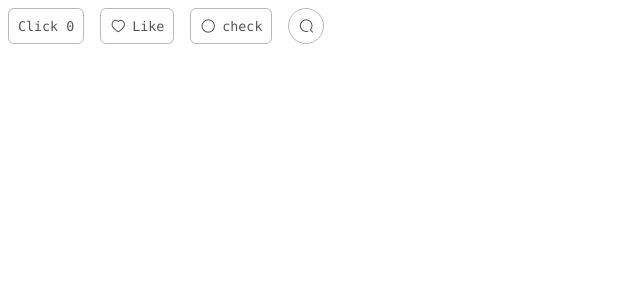
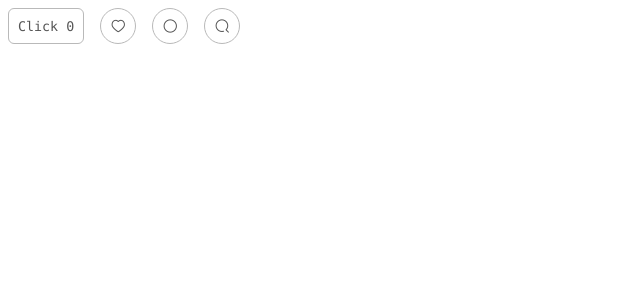
Before and after one commit to Nathan3303/nicelayout.vue, a Vue app: page / in a window 1280 px wide. Shown: the top 300 px of the page, without its empty margins (0-640 px from the left). Built offline with nearby package versions, Linux system fonts and the light colour scheme.

Commit message:
Add Feature: Allow specifying an array as value of prop theme

```diff
--- a/src/App.vue
+++ b/src/App.vue
@@ -2,14 +2,14 @@
     <div id="app">
         <nl-button @clicked="buttinClicked"> Click {{ num }} </nl-button>
         <nl-button
-            :theme="isLiked ? 'liked' : ''"
+            :theme="[isLiked ? 'liked' : '', 'icon-only']"
             :icon="isLiked ? `icon-heart-fill` : `icon-heart`"
             :loading="LikeButtonLoadingState"
             @clicked="LikeButtonClicked">
             {{ isLiked ? "Unlike" : "Like" }}
         </nl-button>
         <nl-button
-            :theme="[() => (isChecked ? 'checked' : ''), 'icon-only']"
+            :theme="[isChecked ? 'checked' : '', 'icon-only']"
             :icon="isChecked ? `icon-checked-fill` : `icon-unchecked`"
             :loading="checkButtonLoadingState"
             @clicked="checkButtonClicked">
--- a/src/components/NlButton.vue
+++ b/src/components/NlButton.vue
@@ -11,7 +11,7 @@
 <script setup>
 import { ref, computed, watch } from "vue";
 import { validateWidthAndHeight, validateShape } from "./validators";
-import { parseWidthAndHeight } from "./parsers";
+import { parseWidthAndHeight, parseTheme } from "./parsers";
 
 /**
  * Define options
@@ -25,7 +25,7 @@ const props = defineProps({
     /**
      * @description Theme of button
      */
-    theme: String,
+    theme: [Array, String],
     /**
      * @description Shape of button
      */
@@ -104,8 +104,8 @@ const widthStyle = computed(() => parseWidthAndHeight(props.width));
 const heightStyle = computed(() => parseWidthAndHeight(props.height));
 const NlButtonClasses = computed(() => {
     let classArray = [];
-    if (props.theme) classArray.push("nl-button--" + props.theme);
-    if (props.shape) classArray.push("nl-button--" + props.shape);
+    classArray = [...parseTheme(props.theme, "nl-button")];
+    classArray.push("nl-button--" + props.shape);
     if (props.disabled) classArray.push("nl-button--disabled");
     return classArray;
 });
--- a/src/components/parsers.js
+++ b/src/components/parsers.js
@@ -30,16 +30,10 @@ export function parseWidthAndHeight(value, isGetRaw = false) {
  */
 export function parseTheme(value, prefix) {
     let parseResult = [];
-    if (isString(value)) {
-        parseResult = prefix + "--" + value;
+    if (isString(value) && value !== "") {
+        parseResult.push(prefix + "--" + value);
     } else if (isArray(value)) {
-        value.forEach((item) => {
-            if (item instanceof Function) {
-                parseResult.push(prefix + "--" + item());
-            } else {
-                parseResult.push(prefix + "--" + item);
-            }
-        });
+        value.forEach((item) => item !== "" && parseResult.push(prefix + "--" + item));
     }
-    return result;
+    return parseResult;
 }
--- a/src/components/utils.js
+++ b/src/components/utils.js
@@ -31,7 +31,7 @@ export function isArray(value) {
     return (
         value instanceof Array &&
         value.constructor === Array &&
-        value.isArray() &&
+        value.__proto__ === Array.prototype &&
         Object.prototype.toString.call(value) === "[object Array]"
     );
 }
```
